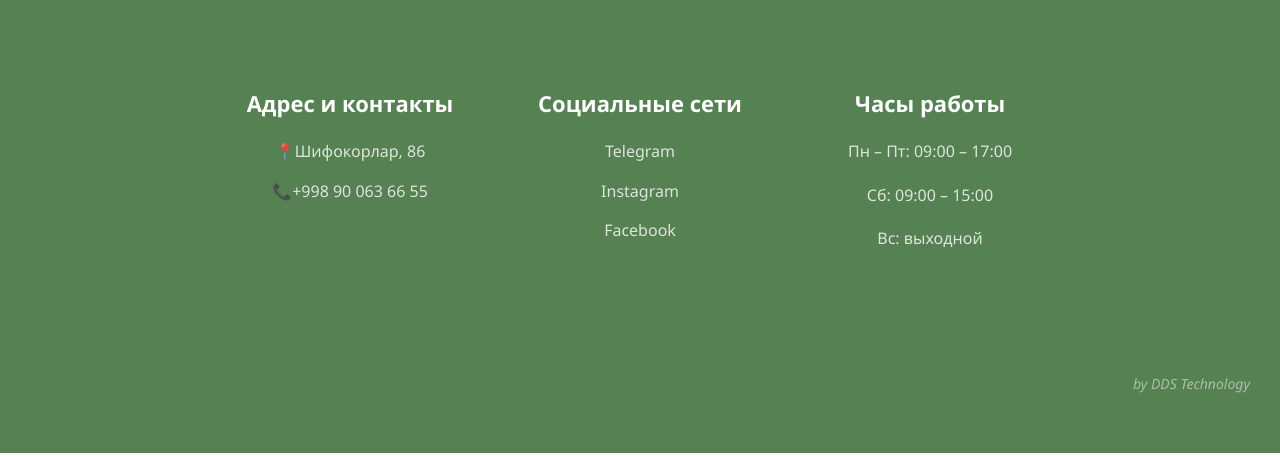
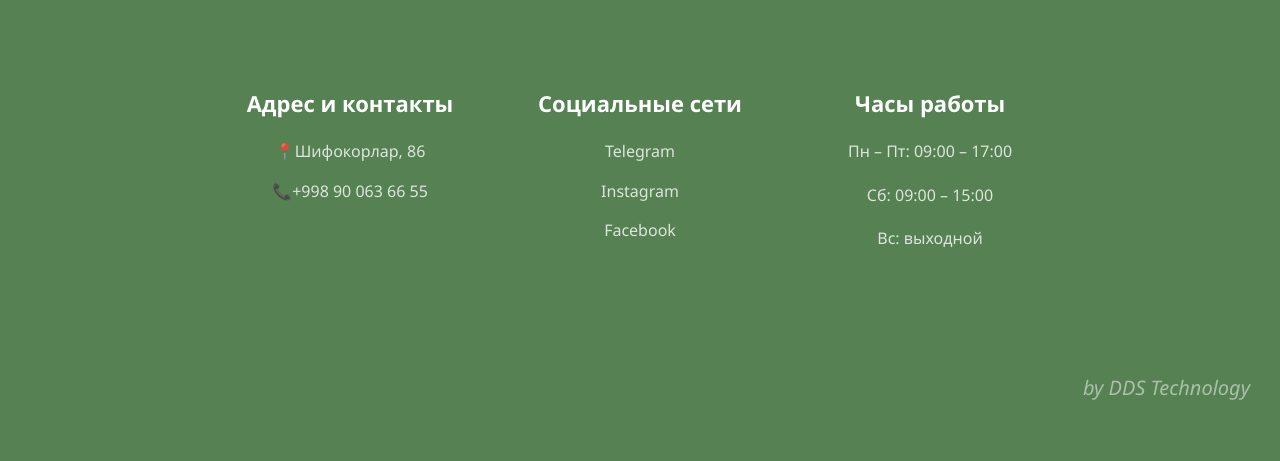
Before and after one commit to mumtoza8724/dds-pathology, a Flask app: page / in a window 1280 px wide. Shown: the part 2469-2930 px from the top of the page. Run offline with Flask 3, Linux system fonts and the light colour scheme.

Commit message:
Update style.css

```diff
--- a/static/style.css
+++ b/static/style.css
@@ -1258,7 +1258,7 @@ footer {
 
     color: rgba(255,255,255,0.5);
 
-    font-size: 14px;
+    font-size: 20px;
 
     font-style: italic;
 }
```
